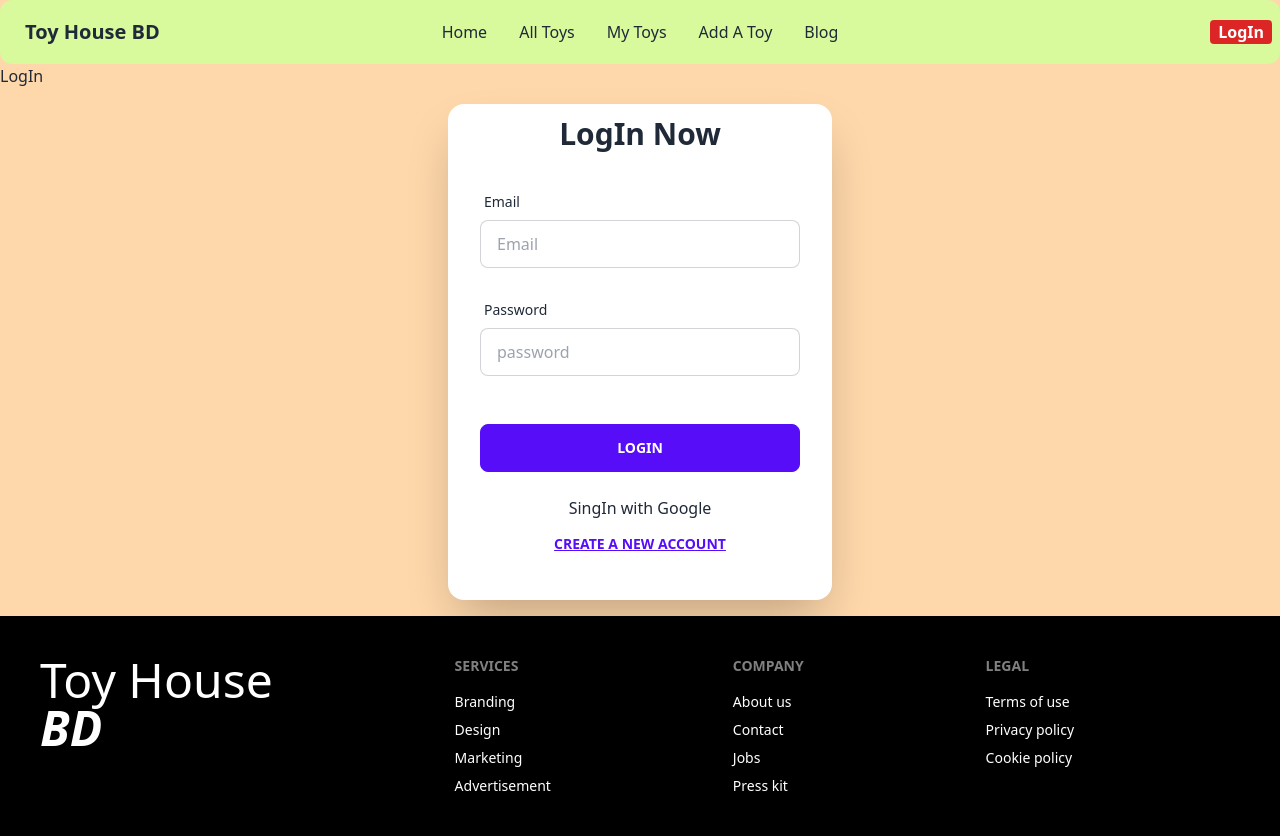
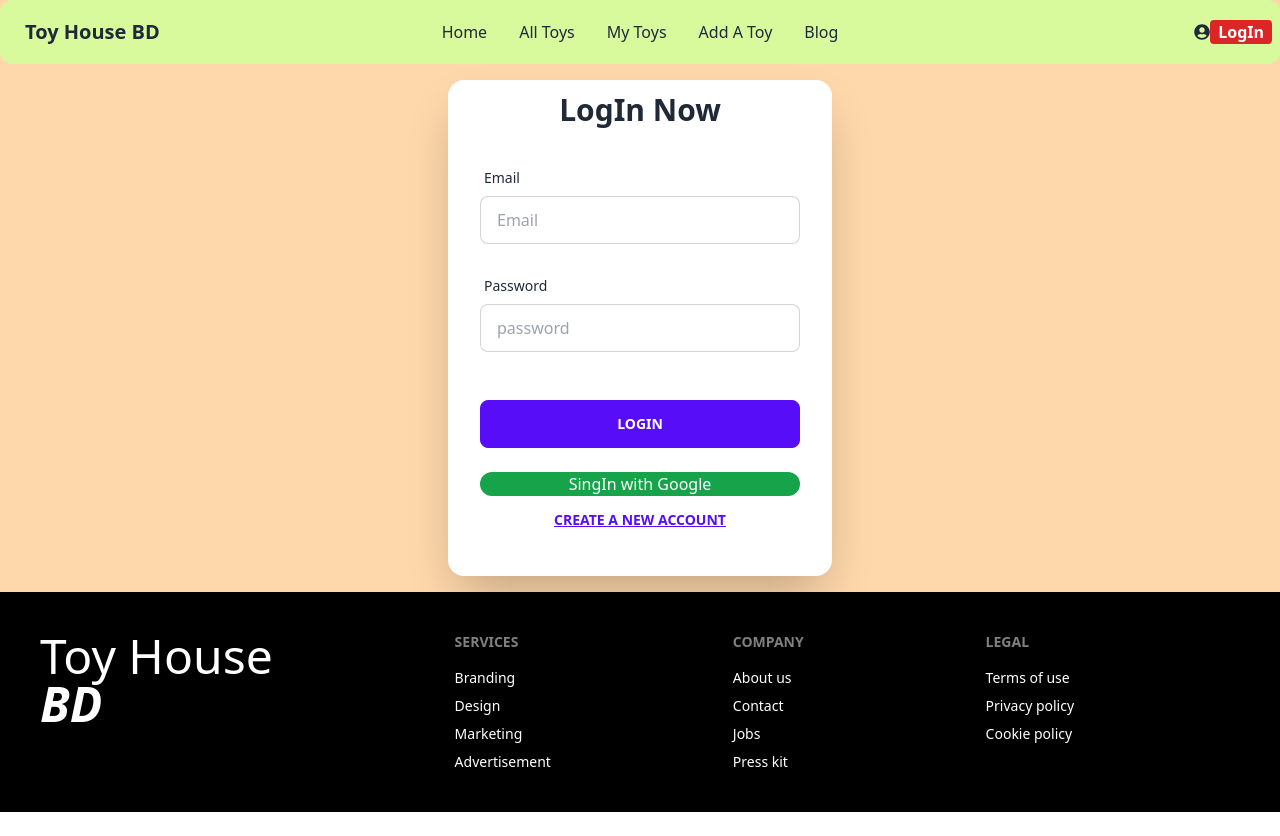
Before and after one commit to najmul905/toy-house-bd, a React (Vite) app: page /logIn in a window 1280 px wide. After the commit the page ends 812 px from the top, so only its background shows below. Built offline with nearby package versions, Linux system fonts and the light colour scheme; no server answers.

Commit message:
use to user photo in navbar

```diff
--- a/package.json
+++ b/package.json
@@ -17,6 +17,7 @@
     "match-sorter": "^6.3.1",
     "react": "^18.2.0",
     "react-dom": "^18.2.0",
+    "react-icons": "^4.8.0",
     "react-router-dom": "^6.11.2",
     "react-tabs": "^6.0.1",
     "sort-by": "^1.2.0"
--- a/src/Components/Home/Banner/Banner.jsx
+++ b/src/Components/Home/Banner/Banner.jsx
@@ -1,6 +1,7 @@
 import React from 'react';
 import image from '../../../../public/banner3.jpg'
 import './banner.css'
+import { Link } from 'react-router-dom';
 const Banner = () => {
     return (
 <div className=' relative'>
@@ -13,7 +14,7 @@ const Banner = () => {
 </div>
 <div>
 <h1 className='text-4xl font-bold text-white absolute bottom-32 left-14'>Welcome to <span className='italic'>Toy House BD</span></h1>
-<button className='border border-white rounded hover:bg-yellow-900 text-white px-3 py-1 font-bold absolute left-14 bottom-24'>Shop Now</button>
+<Link to='/sd'><button className='border border-white rounded hover:bg-yellow-900 text-white px-3 py-1 font-bold absolute left-14 bottom-24'>Shop Now</button></Link>
 </div>
 </div>
 <div>
--- a/src/Components/Home/Header/Header.jsx
+++ b/src/Components/Home/Header/Header.jsx
@@ -2,9 +2,11 @@ import React from 'react';
 import { useContext } from 'react';
 import { Link } from 'react-router-dom';
 import { contextProvider } from '../../../AuthProvider/AuthProvider';
+import { FaUserCircle } from "react-icons/fa";
 
 const Header = () => {
 const {logOut,user}=useContext(contextProvider)
+console.log(user)
 
 const handelLogOut=()=>{
   logOut()
@@ -42,6 +44,11 @@ const handelLogOut=()=>{
   </div>
   <div className="navbar-end">
 
+    <div>
+  {user?<img className={`h-10 rounded-full  hover:${user.displayName}`}  src={user.photoURL} alt="" />:
+    <div className=''><FaUserCircle></FaUserCircle></div>}
+    </div>
+
     {user?<Link to='logIn'><button onClick={handelLogOut} className='bg-red-600 text-white font-bold px-2 rounded'>LogOut</button></Link>:
    <Link to='logIn'><button className='bg-red-600 text-white font-bold px-2 rounded'>LogIn</button></Link>}
 
--- a/src/Components/LogIn/LogIn.jsx
+++ b/src/Components/LogIn/LogIn.jsx
@@ -37,7 +37,7 @@ navigate(from)
 
     return (
         <div>
-            <h1>LogIn</h1>
+
             <div className="">
   <div className="hero-content ">
     <div className="card flex-shrink-0 w-full max-w-sm shadow-2xl bg-base-100">
@@ -63,7 +63,7 @@ navigate(from)
           <button className="btn btn-primary">LogIn</button>
 
           <br />
-          <button onClick={handelGoogle}>SingIn with Google</button>
+          <button className='bg-green-600 text-white px-2 rounded-xl' onClick={handelGoogle}>SingIn with Google</button>
           <div className='text-center'> <Link to="/singUp"><button className="btn btn-link">Create a new account</button></Link></div>
 
         </div>
```
Also changed, not shown: 1 other file (tests, documents, lock files or other folders).
